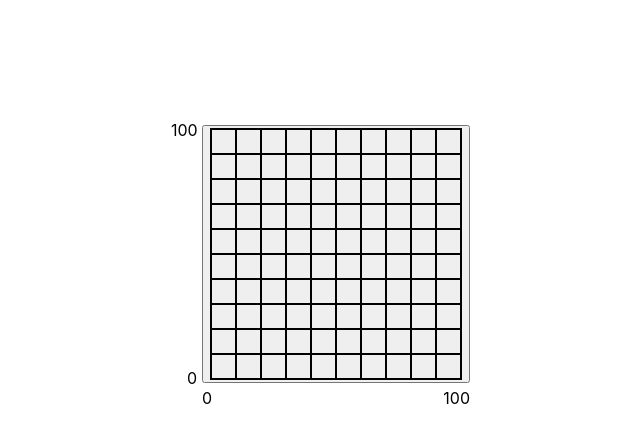
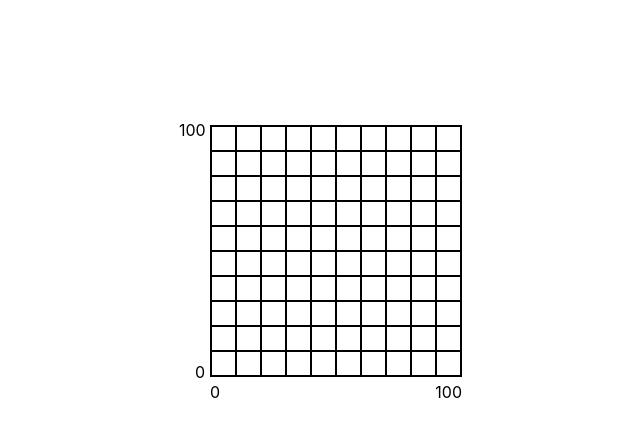
Before and after one commit to stujmar/regression-cluster-fe, a React (Create React App) app: page / in a window 1280 px wide. Shown: the top 442 px of the page, without its empty margins (304-944 px from the left). Built offline with nearby package versions, Linux system fonts and the light colour scheme.

Commit message:
[sm] cleaned off button css and got an onClick function working on grid

```diff
--- a/src/App.css
+++ b/src/App.css
@@ -30,4 +30,8 @@
 }
 
 .clean-button {
+  background: white;
+  border: none;
+  padding: 0;
+  margin: 0;
 }
```
Also changed, not shown: public/manifest.json.
